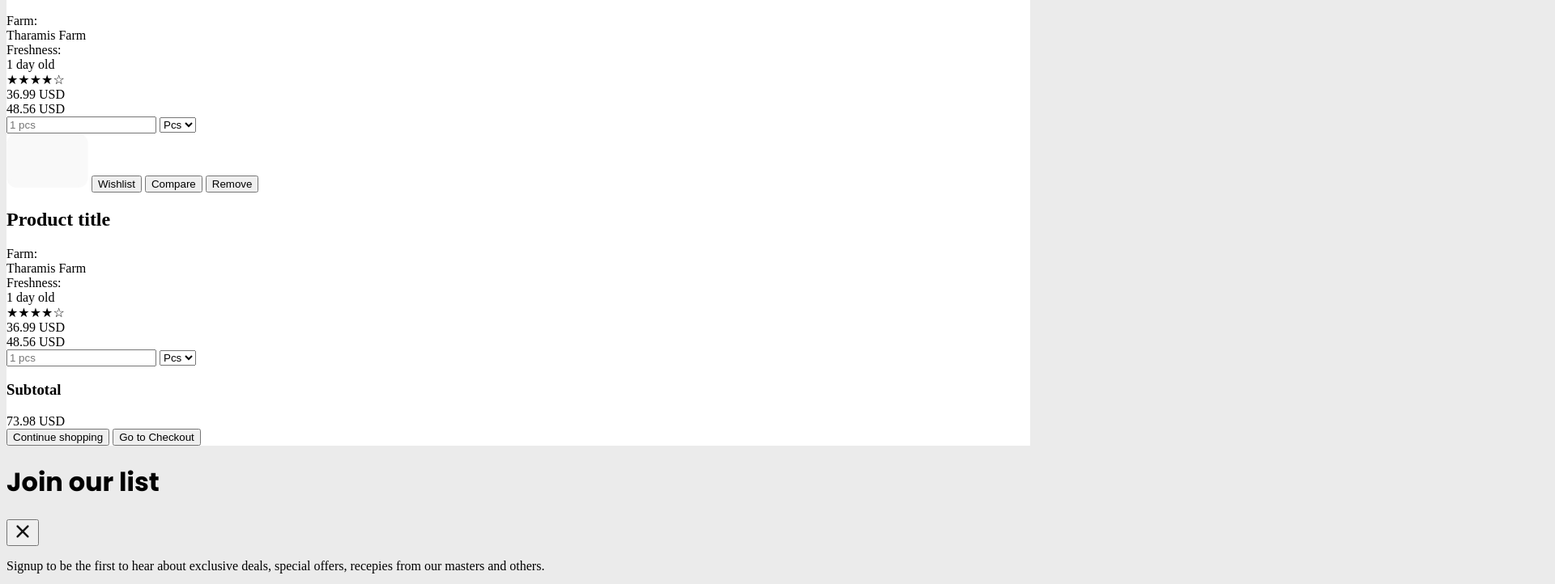
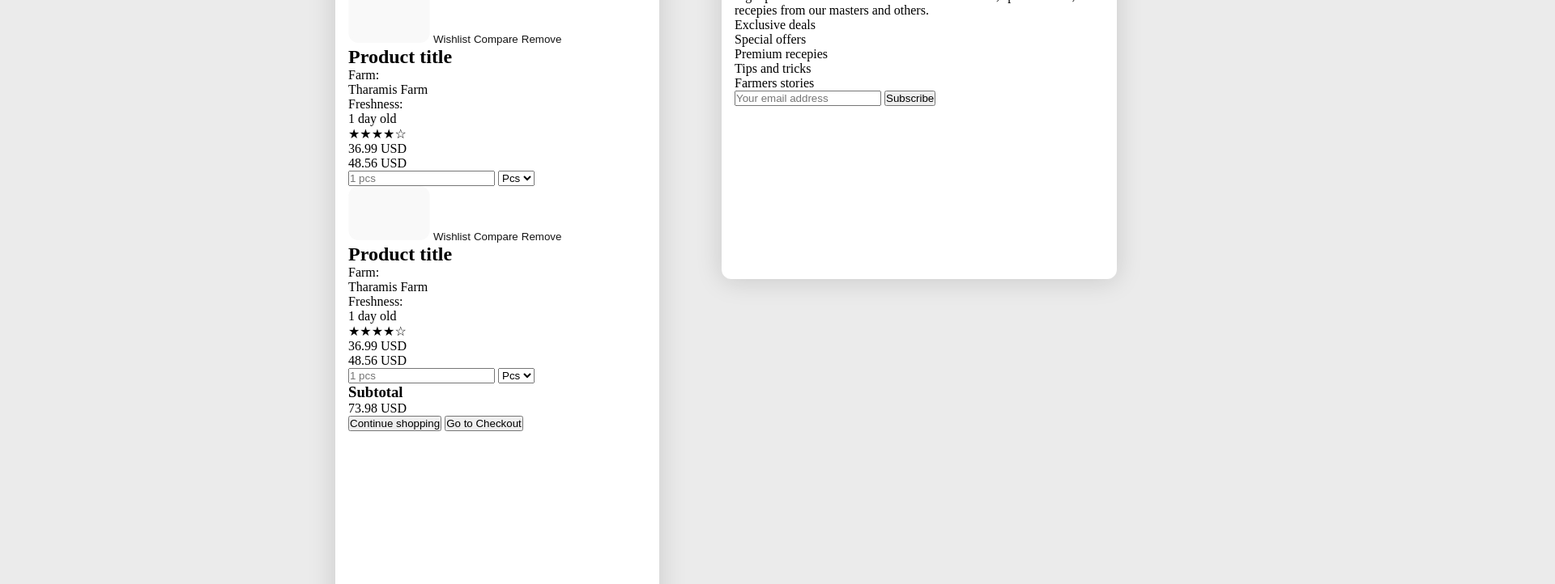
Before and after one commit to Kanstancin104/potential-spork, a plain HTML site: page index.html in a window 1280 px wide. Shown: the part 247-969 px from the top of the page at 81% size, 1920 px wide, since content can reach past the window. Drawn offline with Linux system fonts and the light colour scheme.

Commit message:
add basic style

```diff
--- a/index.html
+++ b/index.html
@@ -15,7 +15,7 @@
   </head>
   <body>
     <div class="main-container">
-      <div class="modal-1">
+      <div class="modal-1 modal">
         <div class="modal_header">
           <h1>Shopping cart</h1>
           <button class="button_icon">
@@ -112,7 +112,7 @@
           <button class="checkout">Go to Checkout</button>
         </div>
       </div>
-      <div class="modal-2">
+      <div class="modal-2 modal">
         <div class="modal_header">
           <h1>Join our list</h1>
           <button class="button_icon">
--- a/style.css
+++ b/style.css
@@ -1,11 +1,77 @@
+* {
+  box-sizing: border-box;
+  margin: 0;
+  padding: 0;
+}
+
+.main-container {
+  width: 1920px;
+  height: 1185px;
+}
+
 body {
   background-color: #ebebeb;
 }
 
+.modal {
+  background-color: #fff;
+  padding-top: 24px;
+  padding-left: 16px;
+  padding-right: 16px;
+}
+
 .modal-1 {
-  background-color: #ffffff;
+  margin-right: 77px;
+  width: 400px;
+  height: 912px;
+  position: absolute;
+  left: 414px;
+  top: 170px;
+  box-shadow: 0px 2px 32px rgba(0, 0, 0, 0.15);
+  padding-bottom: 24px;
+}
+
+.modal-2 {
+  width: 488px;
+  height: 422px;
+  position: absolute;
+  left: 891px;
+  top: 170px;
+  box-shadow: 0px 2px 32px rgba(0, 0, 0, 0.15);
+  border-radius: 12px;
+  padding-bottom: 16px;
+}
+
+.modal_header {
+  display: flex;
+  justify-content: space-between;
+  align-items: center;
 }
 
 h1 {
   font-family: "Poppins", sans-serif;
+  font-style: normal;
+  font-weight: 600;
+  font-size: 26px;
+  line-height: 39px;
+  color: #151515;
 }
+
+.button_icon {
+  color: #151515;
+  border: 0;
+  background-color: #fff;
+}
+
+.button_icon:hover::before {
+  content: "Close";
+  color: #d1d1d1;
+  font-family: "Open Sans";
+  font-style: normal;
+  font-weight: 400;
+  font-size: 12px;
+  line-height: 16px;
+  flex: none;
+  order: 0;
+  flex-grow: 0;
+}
```
